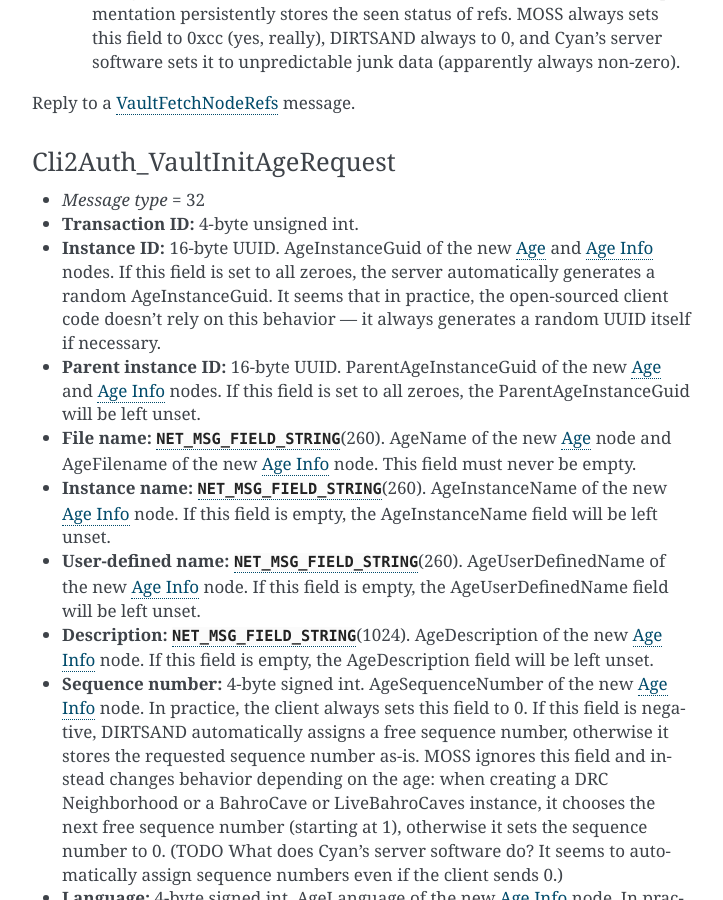
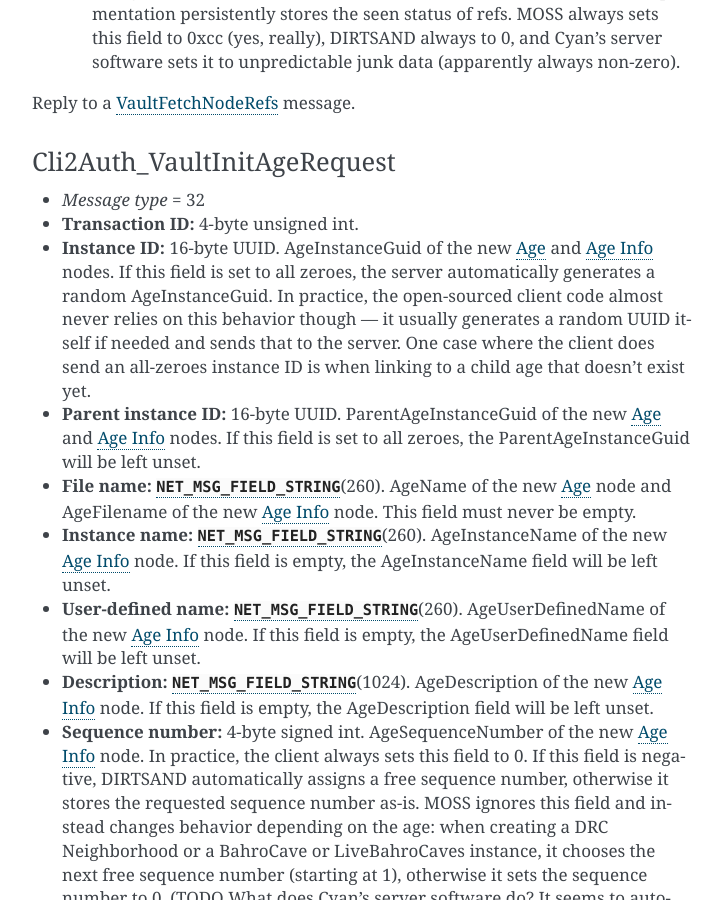
Before and after one commit to dgelessus/NAGUS, a Sphinx documentation site: the page built from docs/uru/auth_server.rst, in a window 1280 px wide and 900 px high, scrolled down 32340 px. Shown: the whole window, without its empty margins (388-1111 px from the left). Built offline with Sphinx 7.4.7, drawn with Linux system fonts in a browser that asks for light colours.

Commit message:
Document and handle zero age instance UUID in init age request

```diff
--- a/docs/uru/auth_server.rst
+++ b/docs/uru/auth_server.rst
@@ -1788,9 +1788,11 @@
   AgeInstanceGuid of the new :ref:`vault_node_age` and :ref:`vault_node_age_info` nodes.
   If this field is set to all zeroes,
   the server automatically generates a random AgeInstanceGuid.
-  It seems that in practice,
-  the open-sourced client code doesn't rely on this behavior ---
-  it always generates a random UUID itself if necessary.
+  In practice,
+  the open-sourced client code almost never relies on this behavior though ---
+  it usually generates a random UUID itself if needed
+  and sends that to the server.
+  One case where the client does send an all-zeroes instance ID is when linking to a child age that doesn't exist yet.
 * **Parent instance ID:** 16-byte UUID.
   ParentAgeInstanceGuid of the new :ref:`vault_node_age` and :ref:`vault_node_age_info` nodes.
   If this field is set to all zeroes,
```
Also changed, not shown: 1 other file.
